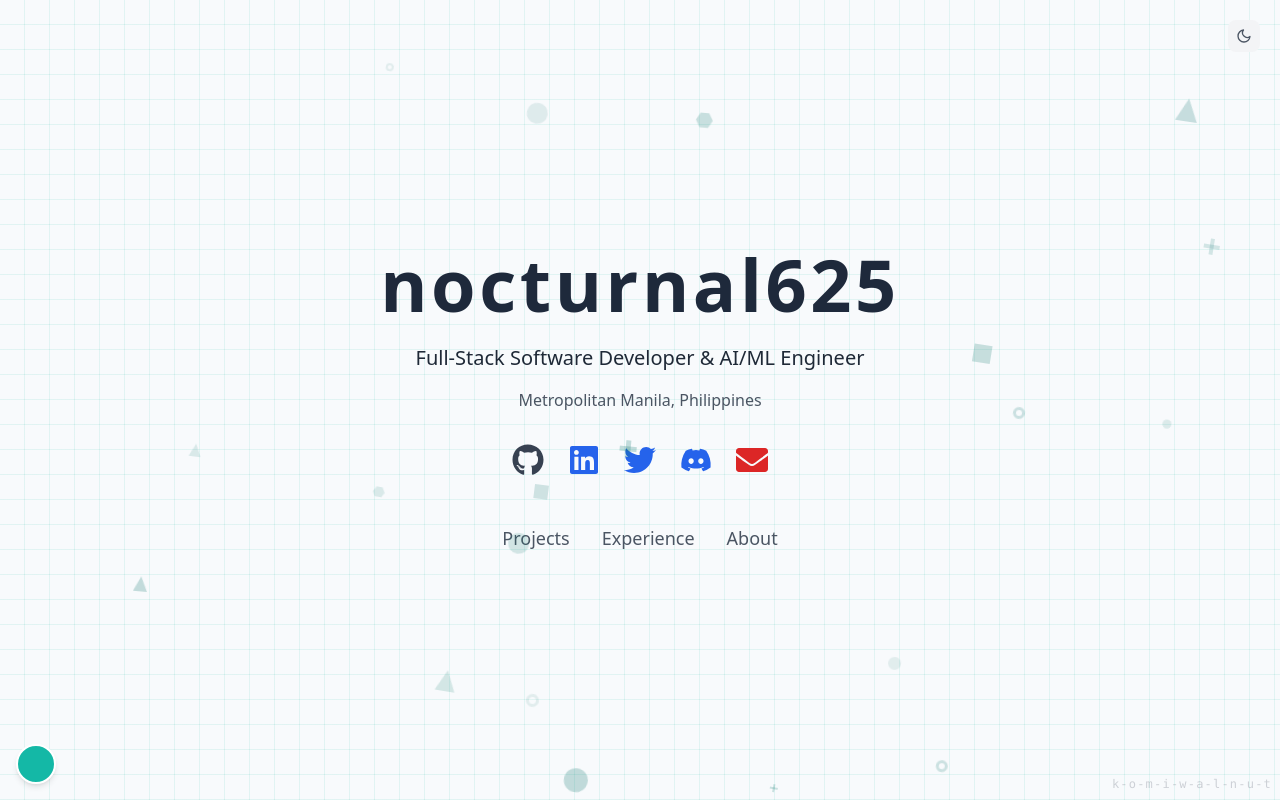
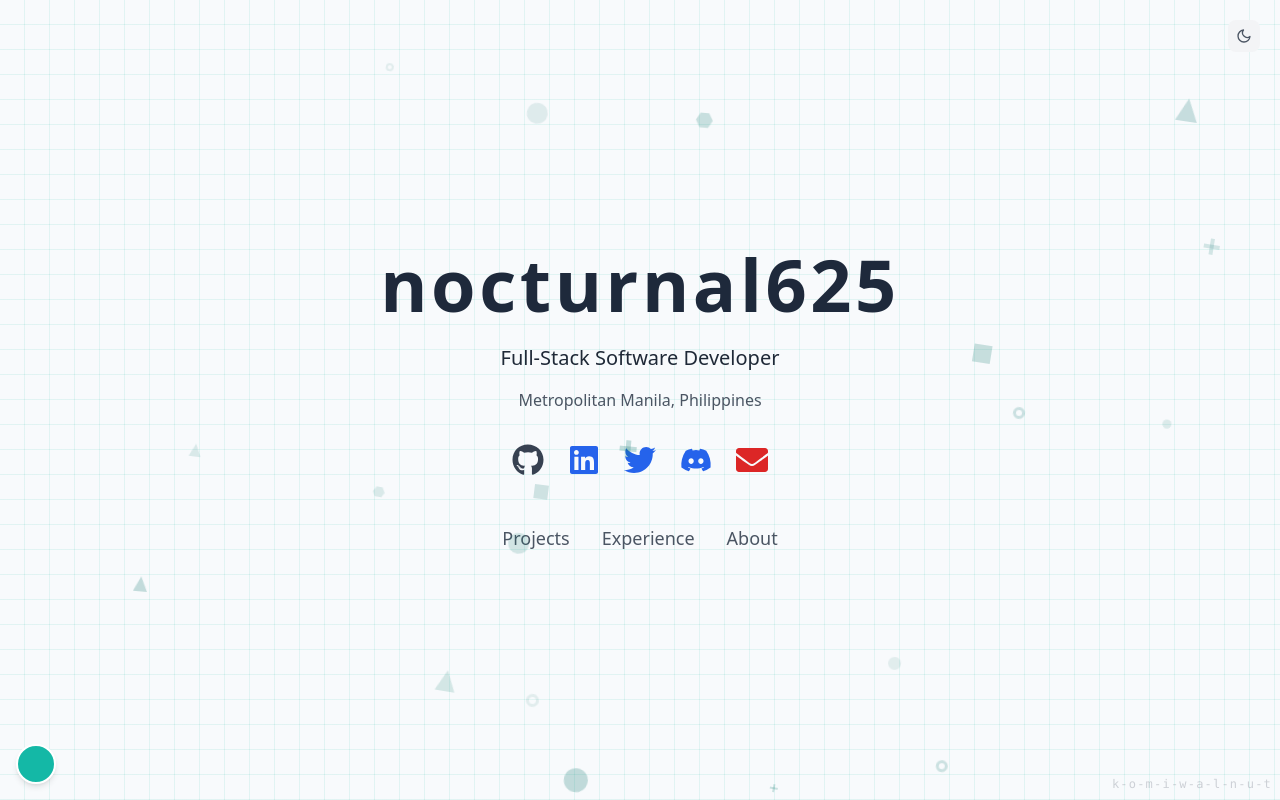
Before and after one commit to nocturnal629/portfolio, a Next.js app: page / in a window 1280 px wide. Shown: the top 800 px of the page. Built offline with nearby package versions, Linux system fonts and the light colour scheme.

Commit message:
Update Hero.tsx

```diff
--- a/src/components/sections/Hero.tsx
+++ b/src/components/sections/Hero.tsx
@@ -24,7 +24,7 @@ const Hero: React.FC<HeroProps> = ({ activeSection, onSectionChange }) => {
             [type: nocturnal625]
           </span>
         </h1>
-        <p className="text-xl mb-4 text-gray-800 dark:text-gray-200">Full-Stack Software Developer & AI/ML Engineer</p>
+        <p className="text-xl mb-4 text-gray-800 dark:text-gray-200">Full-Stack Software Developer</p>
         <p className="mb-8 text-gray-600 dark:text-gray-400">Metropolitan Manila, Philippines</p>
 
         <div className="flex justify-center space-x-6 mb-12">
```
